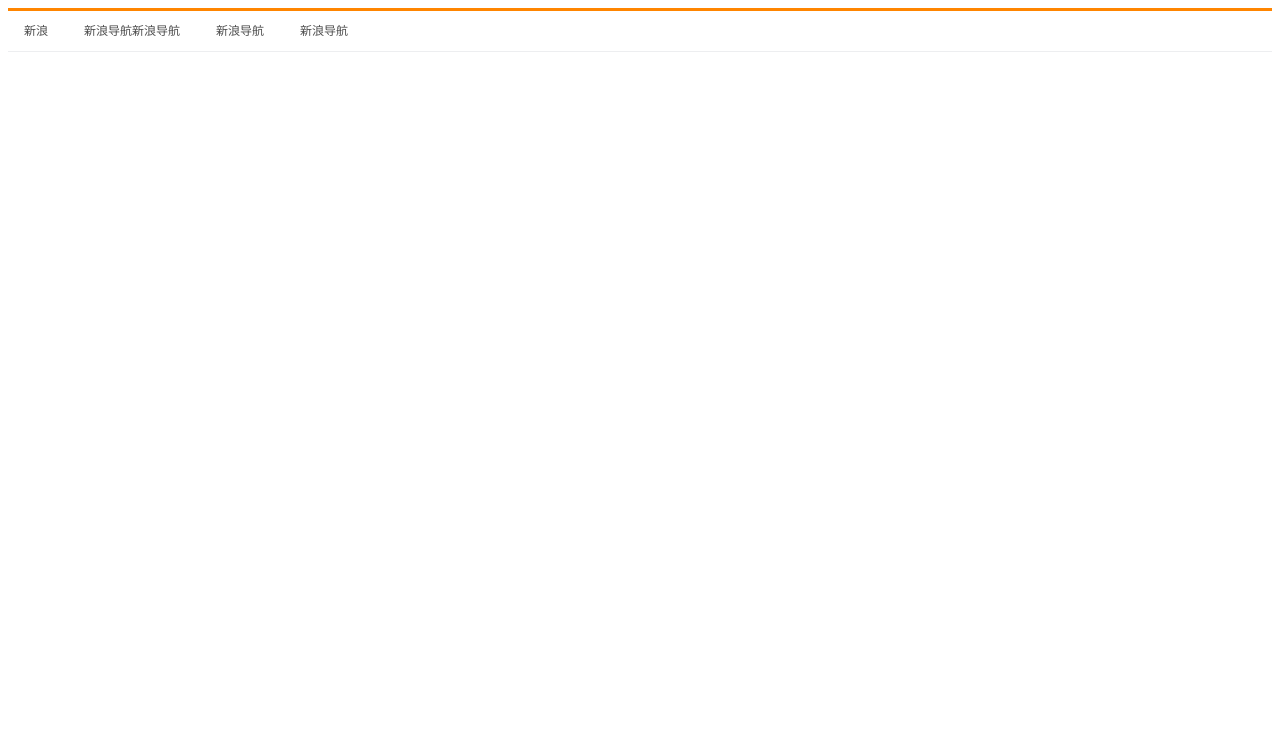
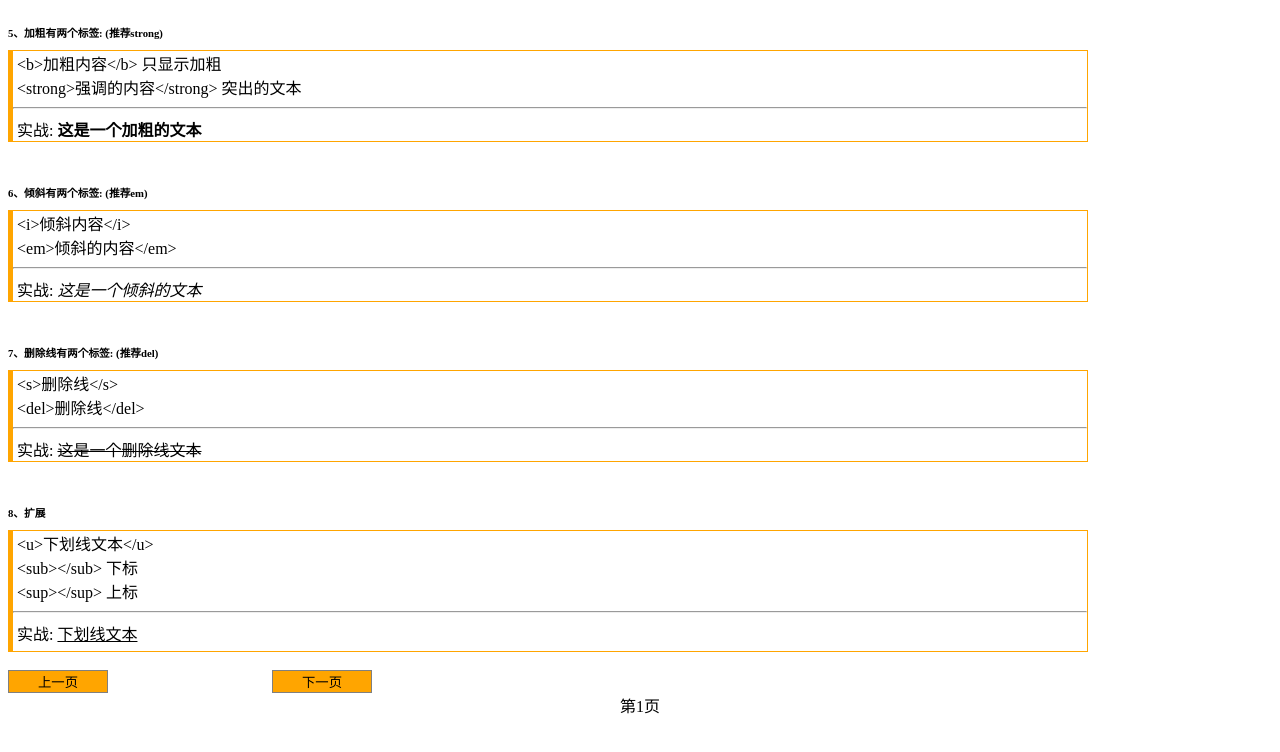
Before and after one commit to IIIIIIlllllllIIIIIIIllll/IIIIIIlllllllIIIIIIIllll.github.io, a plain HTML site: page index.html in a window 1280 px wide. Drawn offline with Linux system fonts and the light colour scheme.

Commit message:
Update index.html

```diff
--- a/index.html
+++ b/index.html
@@ -1,75 +1,83 @@
 <!DOCTYPE html>
-
 <html>
-
 <head>
-
     <meta http-equiv="content-type" content="text/html; charset=utf-8" />
-
-<title></title>
-
+<title>html常用标签</title>
 <style type="text/css" media="all">
-
     .box {
-
-        height: 40px;
-
-        border-top: 3px solid #ff8500;
-
-        border-bottom: 1px solid #edeef0;
-
+        width: 85%;
+        height: 90px;
+        background-color: rgb(255,255,255);
+        border-left: 5px solid orange;
+        border-top: 1px solid orange;
+        border-right: 1px solid orange;
+        border-bottom: 1px solid orange;
+    }
+    h6{
+    margin-bottom: 10px;
+    }
+    #kuozhan{
+        height: 120px;
     }
 
-    div>a{
+    #btn1{
+        margin-right: 160px;
+    }
+    .button{
+        width: 100px;
+        background-color: orange;
+        border: 1px solid gray;
+    }
+    .button:hover{
+        background-color: #f8bf46;
+    }
+</style>
+</head>
+<body>
+<h6>5、加粗有两个标签: (推荐strong)</h6>
+<div class="box">
+&nbsp;&lt;b&gt;加粗内容&lt;/b&gt;&nbsp;只显示加粗<br />
+&nbsp;&lt;strong&gt;强调的内容&lt;/strong&gt;&nbsp;突出的文本
+<hr />
+&nbsp;实战: <strong>这是一个加粗的文本</strong>
+</div>
+<br />
 
-        text-decoration: none;
+<h6>6、倾斜有两个标签: (推荐em)</h6>
+<div class="box">
+&nbsp;&lt;i&gt;倾斜内容&lt;/i&gt;<br />
+&nbsp;&lt;em&gt;倾斜的内容&lt;/em&gt;
+<hr />
+&nbsp;实战: <em>这是一个倾斜的文本</em>
+</div>
+<br />
 
-        display: inline-block;
+<h6>7、删除线有两个标签: (推荐del)</h6>
+<div class="box">
+&nbsp;&lt;s&gt;删除线&lt;/s&gt;&nbsp;<br />
+&nbsp;&lt;del&gt;删除线&lt;/del&gt;&nbsp;
+<hr />
+&nbsp;实战: <del>这是一个删除线文本</del>
+</div>
+<br />
 
-        height: 40px;
-
-        text-align: center;
-
-        line-height: 40px;
-
-        font-size: 12px;
-
-        color: #4c4c4c;
-
-        padding: 0px 16px;
-
-        /*0 px可以省略*/
-
+<h6>8、扩展</h6>
+<div class="box" id="kuozhan">
+&nbsp;&lt;u&gt;下划线文本&lt;/u&gt;&nbsp;<br />
+&nbsp;&lt;sub&gt;&lt;/sub&gt;&nbsp;下标 <br />
+&nbsp;&lt;sup&gt;&lt;/sup&gt;&nbsp;上标
+<hr />
+&nbsp;实战: <u>下划线文本</u> <br />
+</div>
+<br />
+<input id="btn1" class="button" type="button" value="上一页" onclick="previouPage()" />
+<a href="./我的第一个网页.html"><input type="button" class="button" id="btn2" value="下一页" /></a>
+<center>第1页</center>
+<script type="text/javascript" charset="utf-8">
+    function previouPage(){
+        alert("这已经是第一页了!");
+        return;
     }
-
-    div>a:hover{
-
-        color: #ff8400;
-
-        background-color: #edeef0;
-
-    }
-
-    /*总结: 老师版的太细了,果然细节决定成败*/
-
-</style>
-
-</head>
-
-<body>
-
-<div class="box">
-
-<a href="#">新浪</a>
-
-<a href="#">新浪导航新浪导航</a>
-
-<a href="#">新浪导航</a>
-
-<a href="#">新浪导航</a>
-
-</div>
-
+</script>
 </body>
-
 </html>
```
